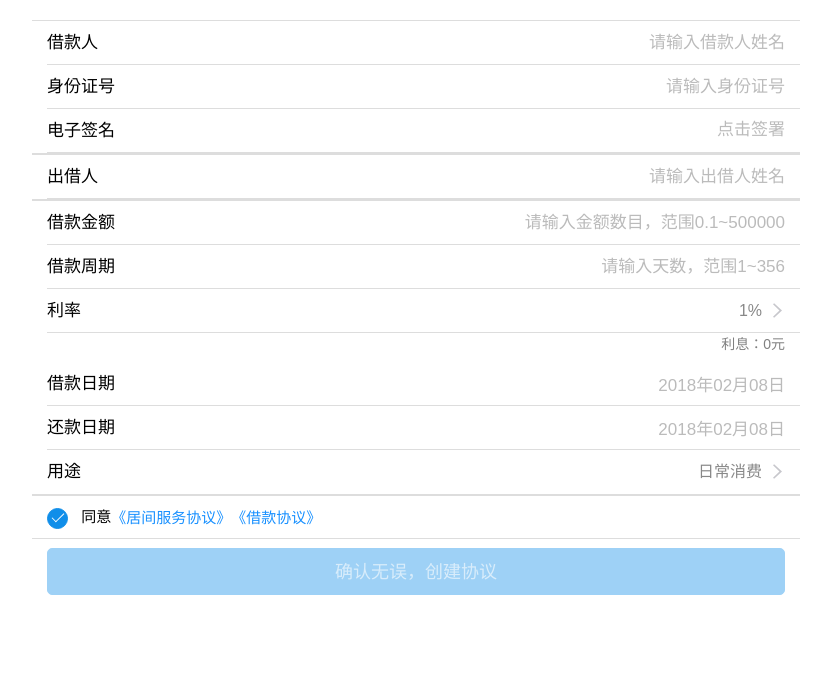
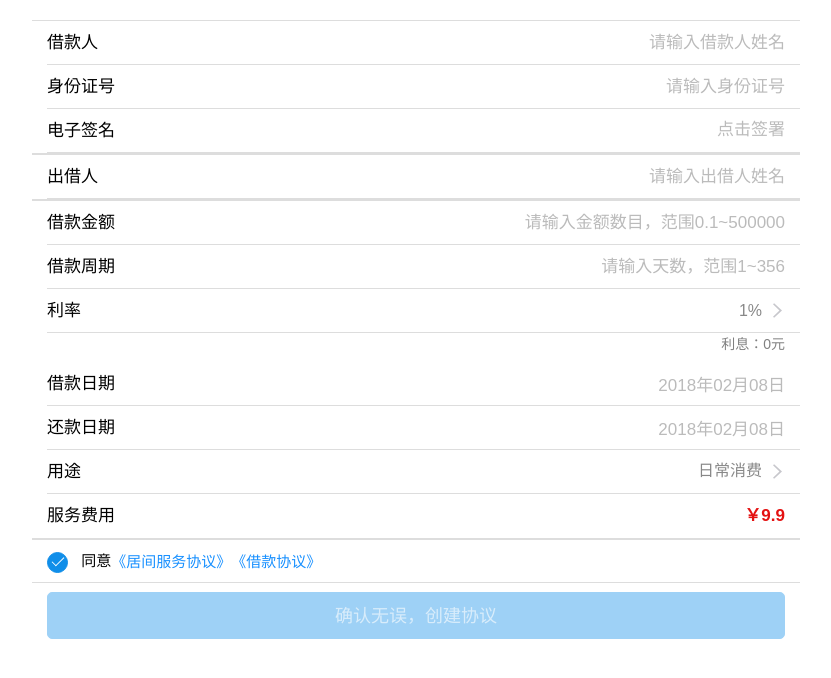
Before and after one commit to fengyima/antd-receipt, a React app: page /write in a window 1280 px wide. Shown: the top 678 px of the page, without its empty margins (224-1055 px from the left). Built offline with nearby package versions, Linux system fonts and the light colour scheme.

Commit message:
增加服务费栏目

```diff
--- a/src/container/Write.js
+++ b/src/container/Write.js
@@ -91,8 +91,9 @@ export default class Write extends Component {
             .then(res => {
                 return res.json();
             })
-            .then(data => {
-                console.log(data);
+            .then(json => {
+                let datas = json.datas;
+                sessionStorage.setItem("iouNumber", datas.iouNumber);
             });
 
         // history.push("/write");
@@ -375,6 +376,15 @@ export default class Write extends Component {
                     >
                         <List.Item arrow="horizontal">用途</List.Item>
                     </Picker>
+                    <div
+                        className="am-list-item am-input-item am-list-item-middle am-list-item-middle-disable"
+                        ref={"signatureContainer"}
+                    >
+                        <div className="am-list-line">
+                            <div className="am-input-label am-input-label-5">服务费用</div>
+                            <div className="signatureTip highlight">￥9.9</div>
+                        </div>
+                    </div>
                 </List>
                 <List className="checkbox">
                     <AgreeItem
```
